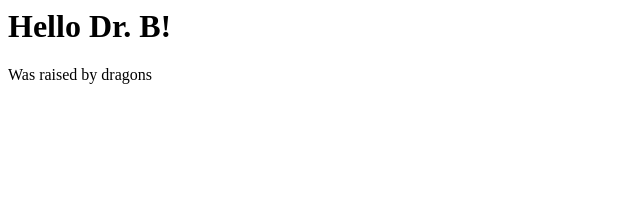
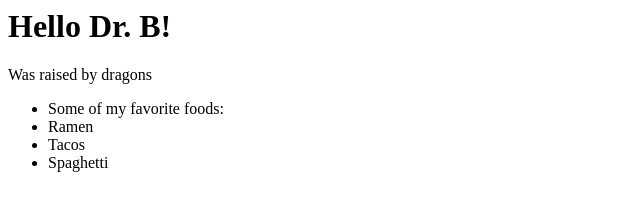
Before and after one commit to AviLef/HelloLab, a plain HTML site: page index.html in a window 1280 px wide. Shown: the whole page, without its empty margins (0-640 px from the left). Drawn offline with Linux system fonts and the light colour scheme.

Commit message:
Update index.html

```diff
--- a/index.html
+++ b/index.html
@@ -4,6 +4,11 @@
   <p>
     Was raised by dragons
   </p>
-
+  <ul>
+    <li>Some of my favorite foods:</li>
+    <li>Ramen</li>
+    <li>Tacos</li>
+    <li>Spaghetti</li>
+  </ul>
 </body>
 </html>
```
